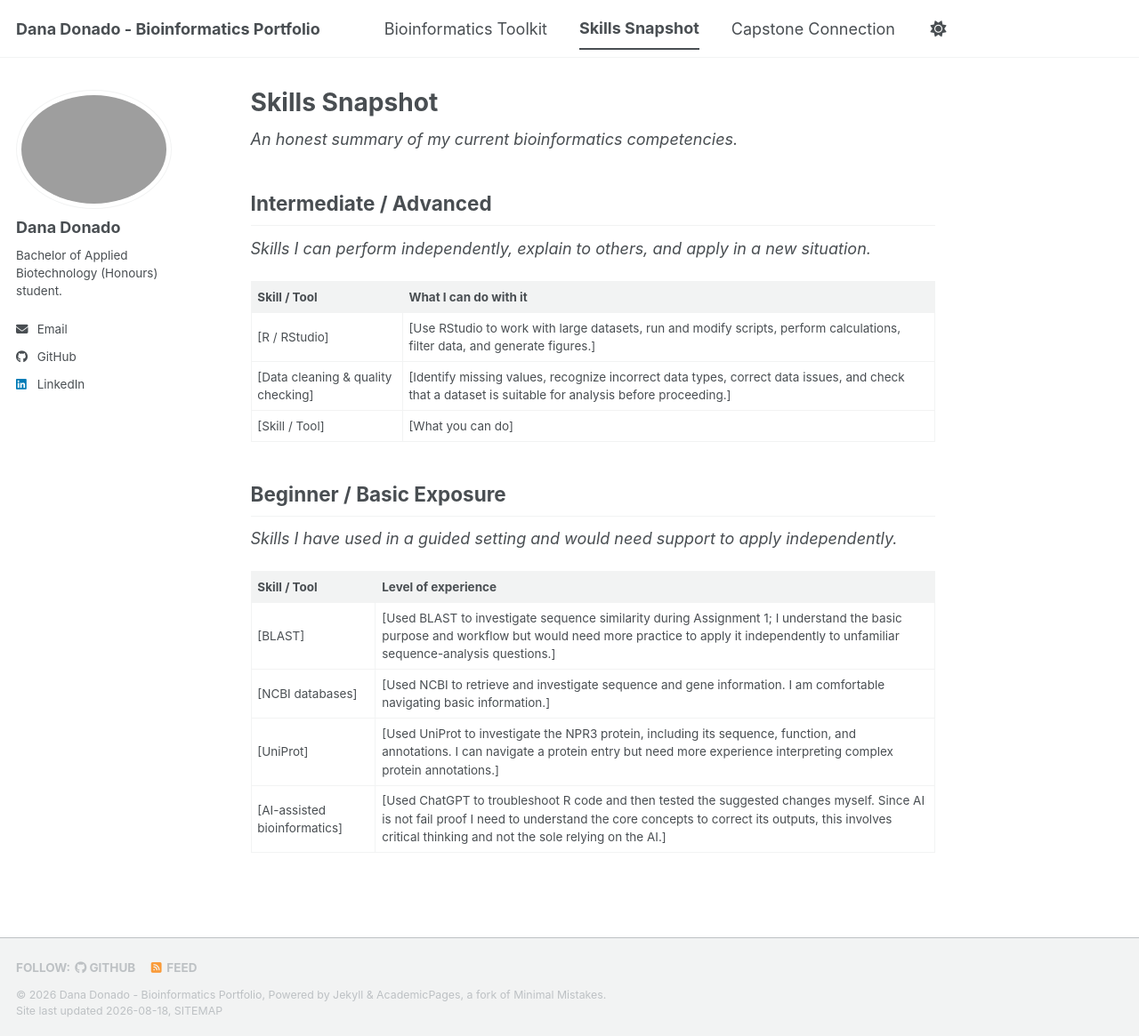
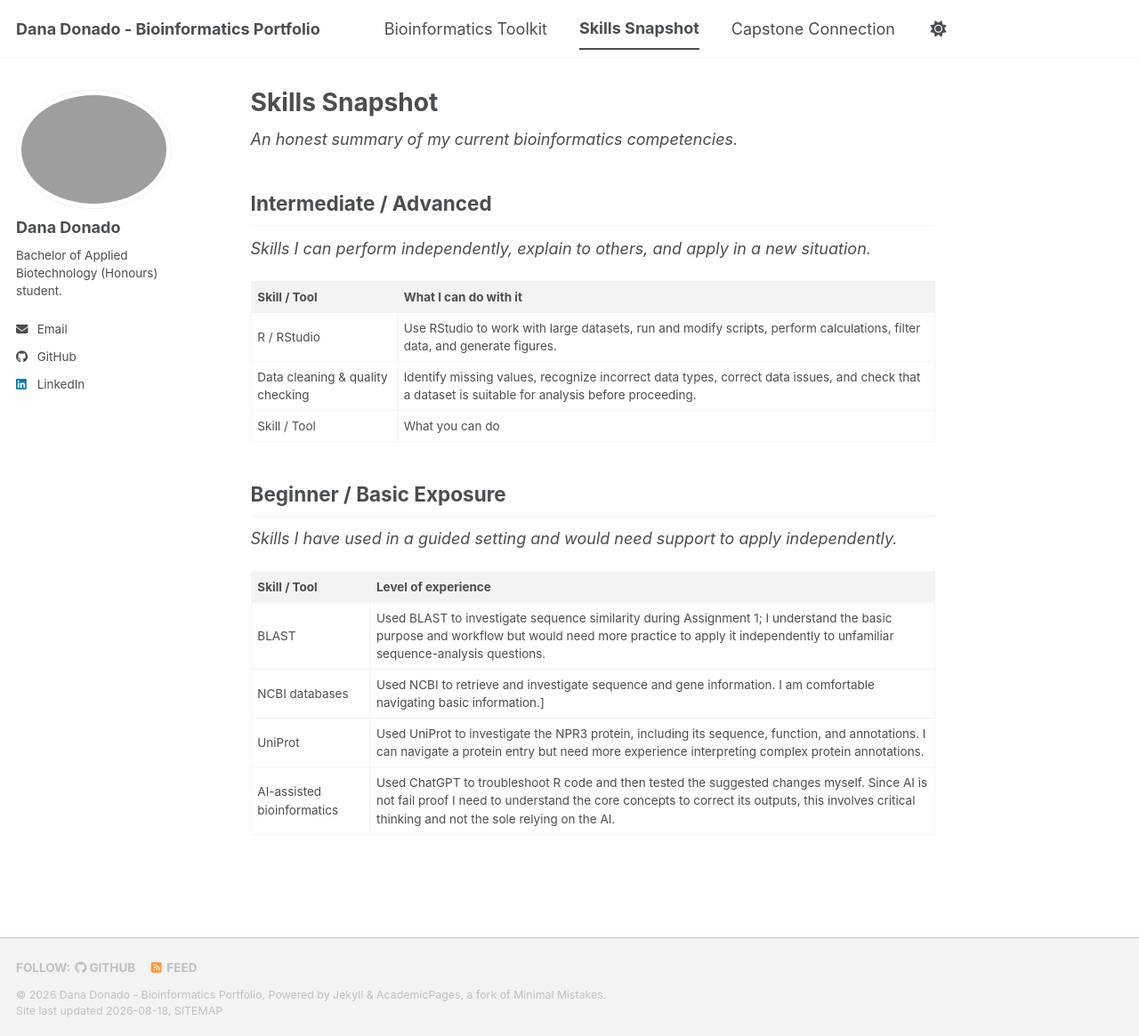
Before and after one commit to DanaDonado/biot74000-portfolio, a Jekyll site: the page built from _pages/skills.md, in a window 1280 px wide and 1165 px high. Shown: the whole window at 89% size. Built offline with Jekyll 4.4.1, drawn with Linux system fonts in a browser that asks for light colours; a script bundle is joined from its source files by our own code; library files that are not in the unit come from our copies.

```diff
--- a/_pages/skills.md
+++ b/_pages/skills.md
@@ -37,9 +37,9 @@ _Skills I can perform independently, explain to others, and apply in a new situa
 
 | Skill / Tool | What I can do with it |
 |---|---|
-| [R / RStudio] | [Use RStudio to work with large datasets, run and modify scripts, perform calculations, filter data, and generate figures.] |
-| [Data cleaning & quality checking] | [Identify missing values, recognize incorrect data types, correct data issues, and check that a dataset is suitable for analysis before proceeding.] |
-| [Skill / Tool] | [What you can do] |
+| R / RStudio | Use RStudio to work with large datasets, run and modify scripts, perform calculations, filter data, and generate figures. |
+| Data cleaning & quality checking | Identify missing values, recognize incorrect data types, correct data issues, and check that a dataset is suitable for analysis before proceeding. |
+| Skill / Tool | What you can do |
 
 ## Beginner / Basic Exposure
 
@@ -47,7 +47,7 @@ _Skills I have used in a guided setting and would need support to apply independ
 
 | Skill / Tool | Level of experience |
 |---|---|
-| [BLAST] | [Used BLAST to investigate sequence similarity during Assignment 1; I understand the basic purpose and workflow but would need more practice to apply it independently to unfamiliar sequence-analysis questions.] |
-| [NCBI databases] | [Used NCBI to retrieve and investigate sequence and gene information. I am comfortable navigating basic information.] |
-| [UniProt] | [Used UniProt to investigate the NPR3 protein, including its sequence, function, and annotations. I can navigate a protein entry but need more experience interpreting complex protein annotations.] |
-| [AI-assisted bioinformatics] | [Used ChatGPT to troubleshoot R code and then tested the suggested changes myself. Since AI is not fail proof I need to understand the core concepts to correct its outputs, this involves critical thinking and not the sole relying on the AI.] |
+| BLAST | Used BLAST to investigate sequence similarity during Assignment 1; I understand the basic purpose and workflow but would need more practice to apply it independently to unfamiliar sequence-analysis questions. |
+| NCBI databases | Used NCBI to retrieve and investigate sequence and gene information. I am comfortable navigating basic information.] |
+| UniProt | Used UniProt to investigate the NPR3 protein, including its sequence, function, and annotations. I can navigate a protein entry but need more experience interpreting complex protein annotations. |
+| AI-assisted bioinformatics | Used ChatGPT to troubleshoot R code and then tested the suggested changes myself. Since AI is not fail proof I need to understand the core concepts to correct its outputs, this involves critical thinking and not the sole relying on the AI. |
```
